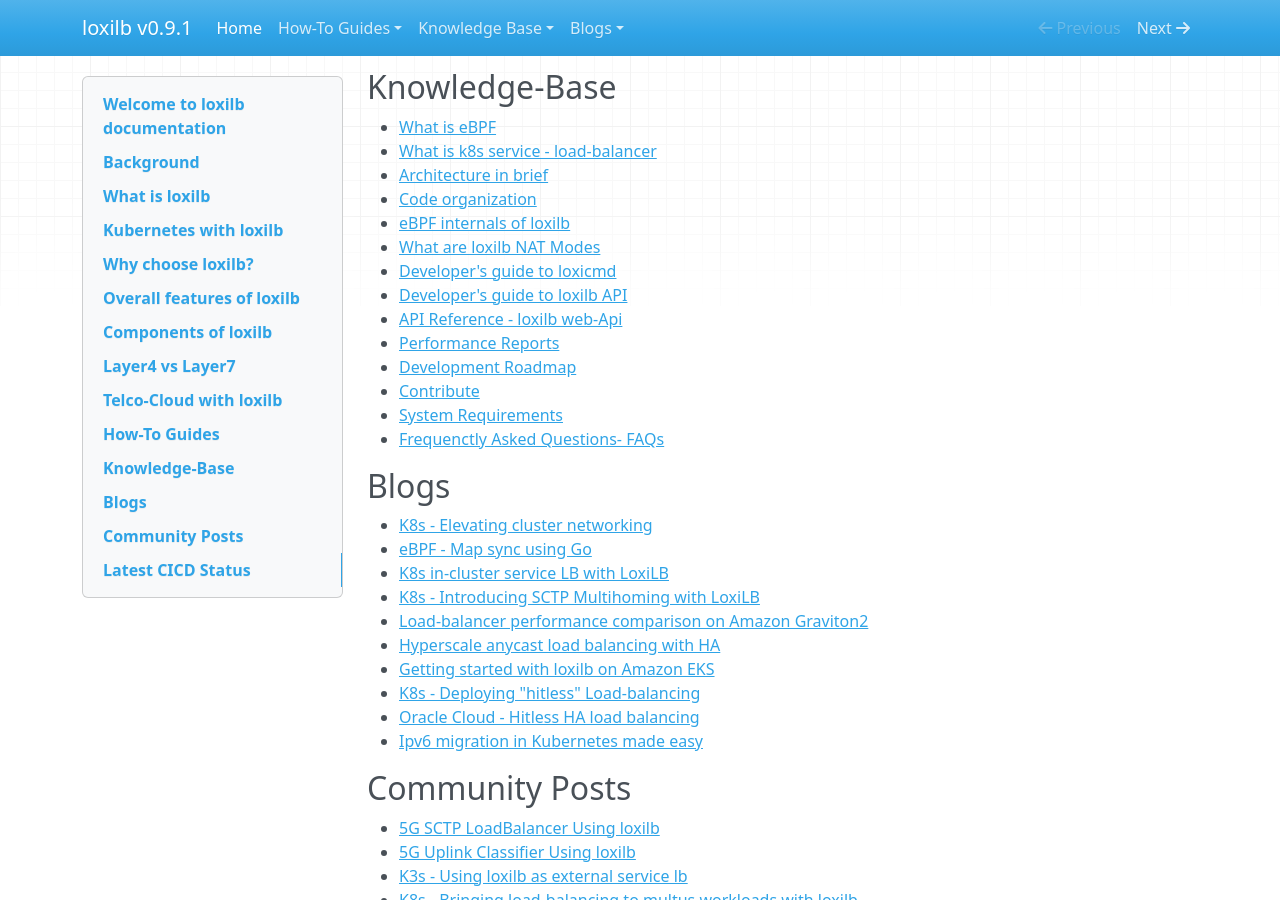
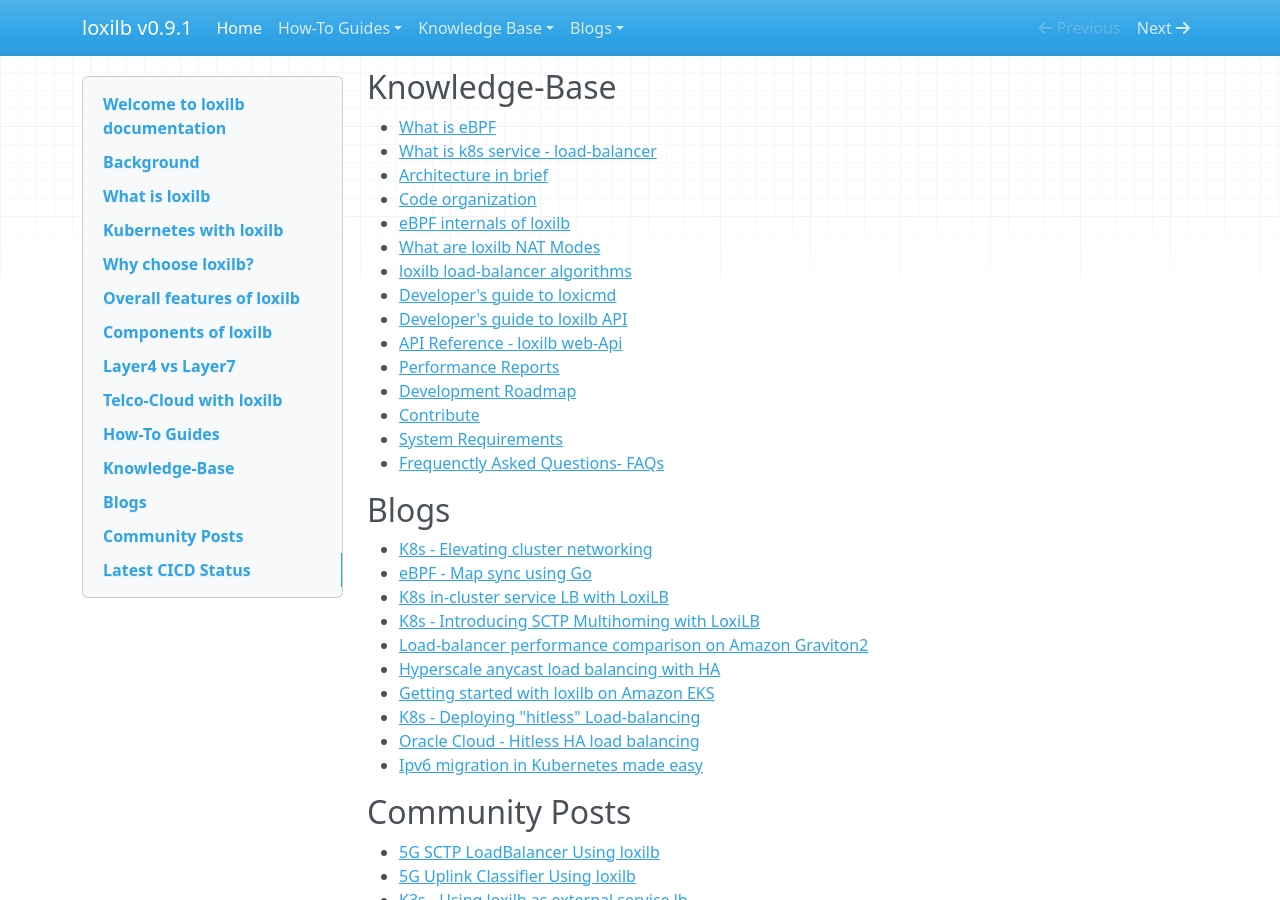
Before and after one commit to loxilb-io/loxilbdocs, an MkDocs documentation site: the page built from docs/index.md, in a window 1280 px wide and 900 px high, scrolled down 3362 px. Built offline with MkDocs 1.6.1, drawn with Linux system fonts in a browser that asks for light colours; nearby versions of some CDN libraries.

Commit message:
Update index.md

```diff
--- a/docs/index.md
+++ b/docs/index.md
@@ -92,6 +92,7 @@
 - [Code organization](code.md)
 - [eBPF internals of loxilb](loxilbebpf.md)
 - [What are loxilb NAT Modes](nat.md)
+- [loxilb load-balancer algorithms](lb-algo.md)
 - [Developer's guide to loxicmd](cmd-dev.md)
 - [Developer's guide to loxilb API](api-dev.md)
 - [API Reference - loxilb web-Api](api.md)
```
